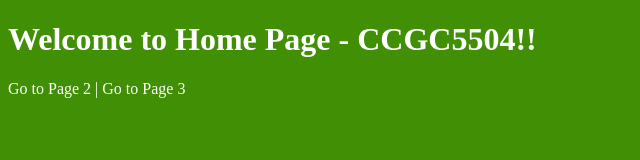
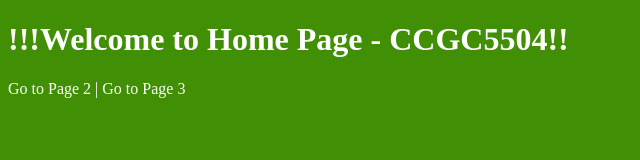
Before and after one commit to k31th1904/jenkins, a plain HTML site: page web/index.html in a window 1280 px wide. Shown: the whole page, without its empty margins (0-640 px from the left). Drawn offline with Linux system fonts and the light colour scheme.

Commit message:
modified

```diff
--- a/web/index.html
+++ b/web/index.html
@@ -5,7 +5,7 @@
         <link rel="stylesheet" type="text/css" href="styles.css">
     </head>
     <body>
-        <h1>Welcome to Home Page - CCGC5504!!</h1>
+        <h1>!!!Welcome to Home Page - CCGC5504!!</h1>
         <p>
             <a href="page2.html">Go to Page 2</a> |
             <a href="page3.html">Go to Page 3</a>
```
